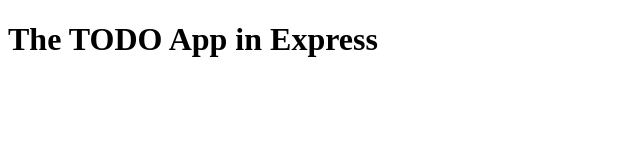
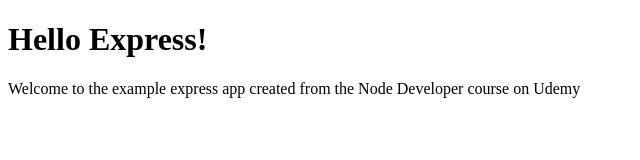
Before and after one commit to abhishekam/web-server, a website: page public/index.html in a window 1280 px wide. Shown: the whole page, without its empty margins (0-640 px from the left). Drawn offline with Linux system fonts and the light colour scheme.

Commit message:
Changed Index page

```diff
--- a/public/index.html
+++ b/public/index.html
@@ -5,7 +5,9 @@
   </head>
   <body>
     <div>
-      <h1>The TODO App in Express</h1>
+      <h1>Hello Express!</h1>
+      <p>Welcome to the example express app created from the Node Developer
+      course on Udemy</p>
     </div>
   </body>
 </html>
```
